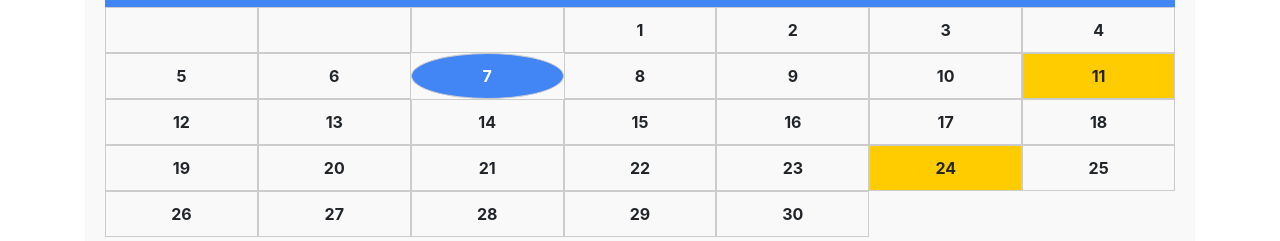
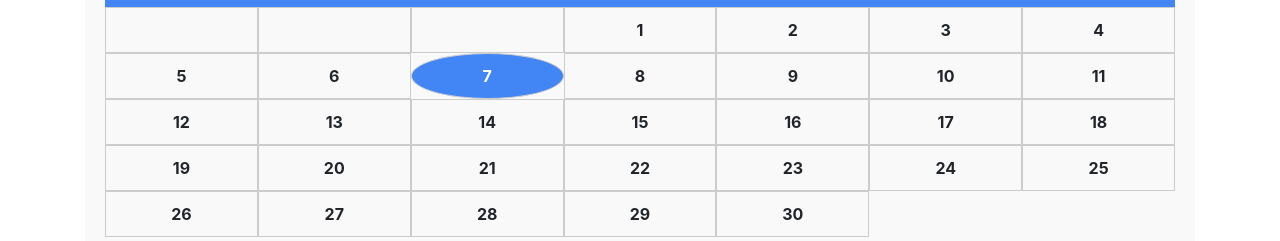
Before and after one commit to coolcoderpro123/Intelist, a website: page cal.html in a window 1280 px wide. Shown: the part 71-312 px from the top of the page. Drawn offline with nearby package versions, Linux system fonts and the light colour scheme.

Commit message:
Update cal.html

```diff
--- a/cal.html
+++ b/cal.html
@@ -44,9 +44,6 @@
       color: #fff;
       border-radius: 50%;
     }
-    .national-event {
-      background-color: #ffcc00; /* Yellow background for national events */
-    }
     .event-list {
       margin-top: 20px;
     }
@@ -90,11 +87,13 @@
     let currentYear = new Date().getFullYear();
     let currentMonth = new Date().getMonth();
     const events = [];
-    const nationalEvents = [
-      { date: "2023-11-11", text: "Veterans Day" },
-      { date: "2023-11-24", text: "Thanksgiving Day" },
-      // Add more national events here
-    ];
+
+    // Default national events and holidays
+    const nationalEvents = {
+      "2023-11-11": "Veterans Day",
+      "2023-12-25": "Christmas Day",
+      // Add more events here
+    };
 
     function generateCalendar(year, month) {
       const firstDay = new Date(year, month, 1);
@@ -121,19 +120,6 @@
         const currentDate = new Date();
         if (currentDate.getFullYear() === year && currentDate.getMonth() === month && currentDate.getDate() === i) {
           day.classList.add("today");
-        }
-
-        const nationalEvent = nationalEvents.find(event => {
-          const eventDate = new Date(event.date);
-          return (
-            eventDate.getFullYear() === year &&
-            eventDate.getMonth() === month &&
-            eventDate.getDate() === i
-          );
-        });
-
-        if (nationalEvent) {
-          day.classList.add("national-event");
         }
 
         day.addEventListener("click", () => showEvents(i, month, year)); // Add click event
@@ -189,6 +175,10 @@
       let eventText = "Events for " + (month + 1) + "/" + day + "/" + year + ":\n";
       eventText += eventsForDay.map(event => event.text).join("\n");
 
+      if (nationalEvents[selectedDate.toISOString().split("T")[0]]) {
+        eventText += "\n\nNational Event: " + nationalEvents[selectedDate.toISOString().split("T")[0]];
+      }
+
       alert(eventText);
     }
 
```
